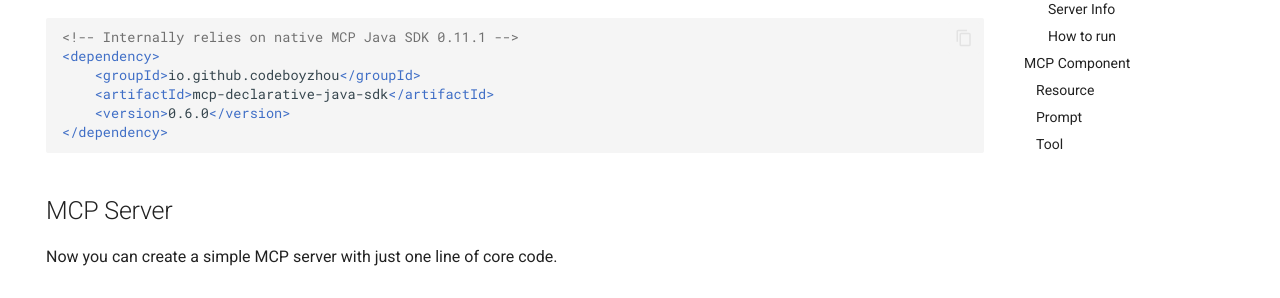
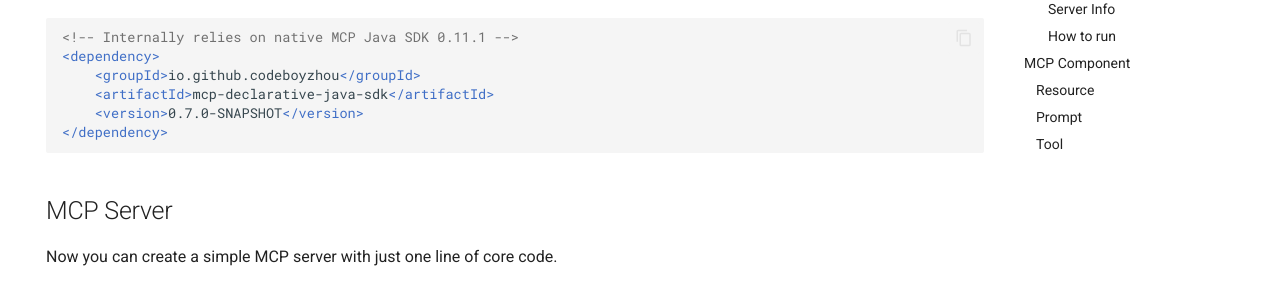
Before and after one commit to wzlstudy/mcp-declarative-java-sdk, an MkDocs documentation site: the page built from docs/docs/getting-started.md, in a window 1280 px wide and 900 px high. Shown: the part 419-717 px from the top of the window. Built offline with MkDocs 1.6.1 and Material for MkDocs 9.7.7, drawn with Linux system fonts in a browser that asks for light colours; comment, search, counter and statistics services are not loaded.

Commit message:
build: Bump version to 0.7.0-SNAPSHOT

````diff
--- a/docs/docs/getting-started.md
+++ b/docs/docs/getting-started.md
@@ -18,7 +18,7 @@ Add the following Maven dependency to your project:
 <dependency>
     <groupId>io.github.codeboyzhou</groupId>
     <artifactId>mcp-declarative-java-sdk</artifactId>
-    <version>0.6.0</version>
+    <version>0.7.0-SNAPSHOT</version>
 </dependency>
 ```
 
--- a/pom.xml
+++ b/pom.xml
@@ -6,7 +6,7 @@
 
     <groupId>io.github.codeboyzhou</groupId>
     <artifactId>mcp-declarative-java-sdk</artifactId>
-    <version>0.6.0</version>
+    <version>0.7.0-SNAPSHOT</version>
 
     <name>MCP Declarative Java SDK</name>
     <description>Annotation-driven MCP (Model Context Protocol) Development with Java - No Spring Framework Required</description>
````
Also changed, not shown: README.md.
